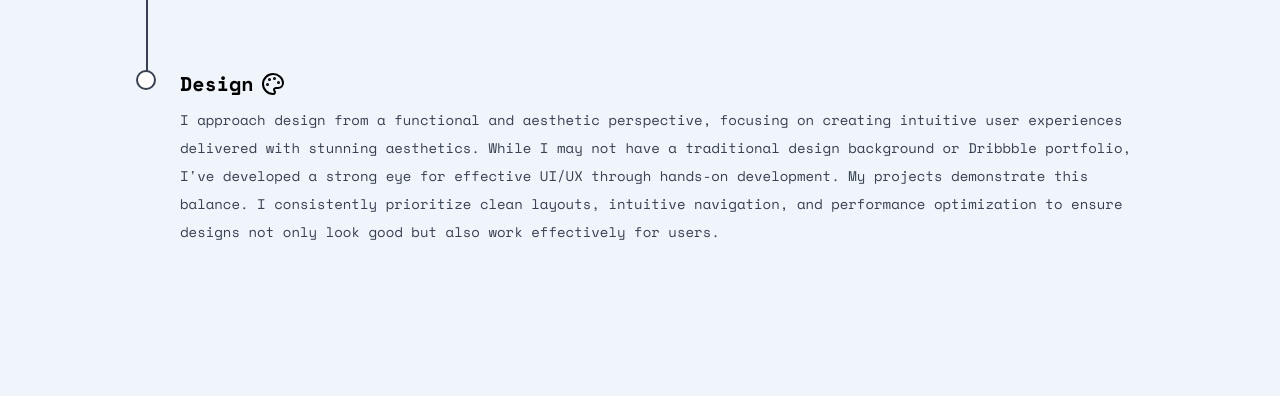
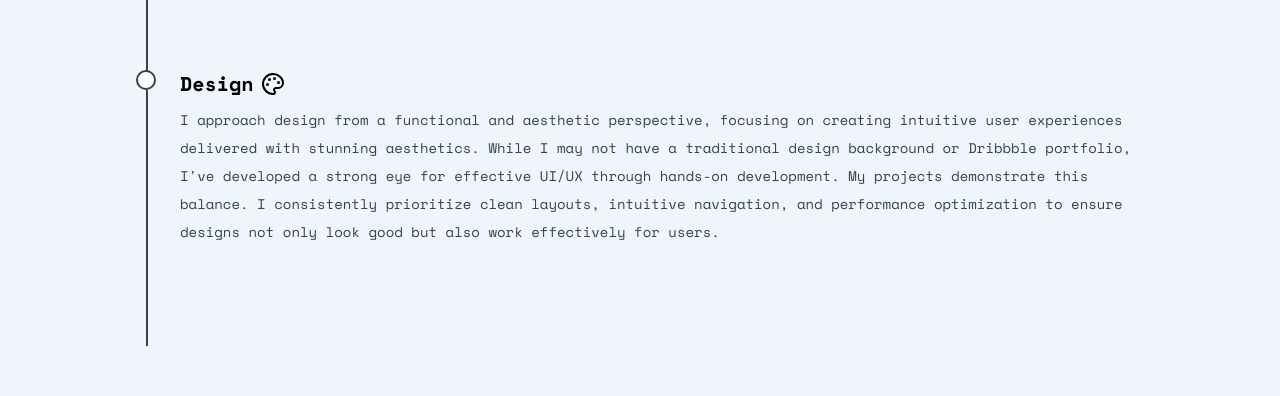
Before and after one commit to CreatorLZ/isaacanyim, a Next.js app: page /about in a window 1280 px wide. Shown: the part 1006-1402 px from the top of the page. Built offline with nearby package versions, Linux system fonts and the light colour scheme; no server answers; a web font is replaced by a local one.

Commit message:
face lifts

```diff
--- a/app/components/Timeline.jsx
+++ b/app/components/Timeline.jsx
@@ -24,10 +24,8 @@ const TimelineItem = ({
       {/* Timeline line and dot */}
       <div className="flex flex-col items-center relative">
         <div className="w-5 h-5 rounded-full bg-white border-2 border-gray-700 z-10"></div>
-        {/* Vertical line connecting to the next dot, hidden for the last item */}
-        {!isLast && (
-          <div className="absolute top-5 left-2.5 w-0.5 bg-gray-700 h-[calc(100%+1rem)]"></div>
-        )}
+        {/* Vertical line connecting to the next dot */}
+        <div className="absolute top-5 left-2.5 w-0.5 bg-gray-700 h-[calc(100%+1rem)]"></div>
       </div>
 
       {/* Content */}
```
